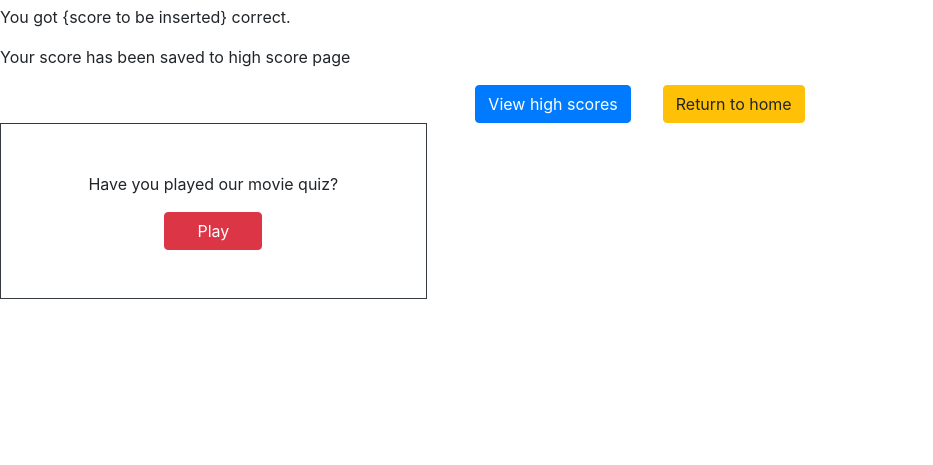
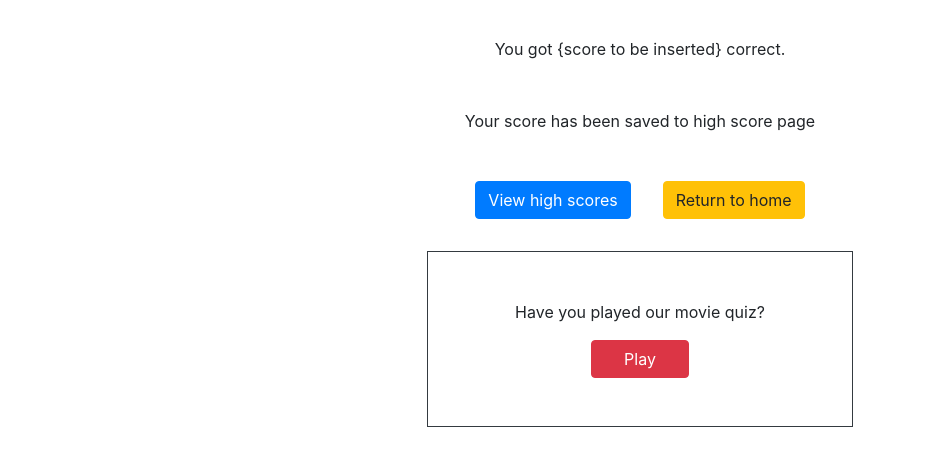
Before and after one commit to neftonjin/media-storage-project, a plain HTML site: page finalPage.html in a window 1280 px wide. Shown: the part 57-522 px from the top of the page, without its empty margins (0-933 px from the left). Drawn offline with nearby package versions, Linux system fonts and the light colour scheme.

Commit message:
fixed final page

```diff
--- a/assets/style.css
+++ b/assets/style.css
@@ -119,6 +119,11 @@ a:hover {
   margin: auto;
 }
 
+.wrapper{
+ display: flex;
+ flex-direction: column;
+ align-items: center;
+}
 .tile {
   border: solid 1px black;
   border-radius: 5px;
```
